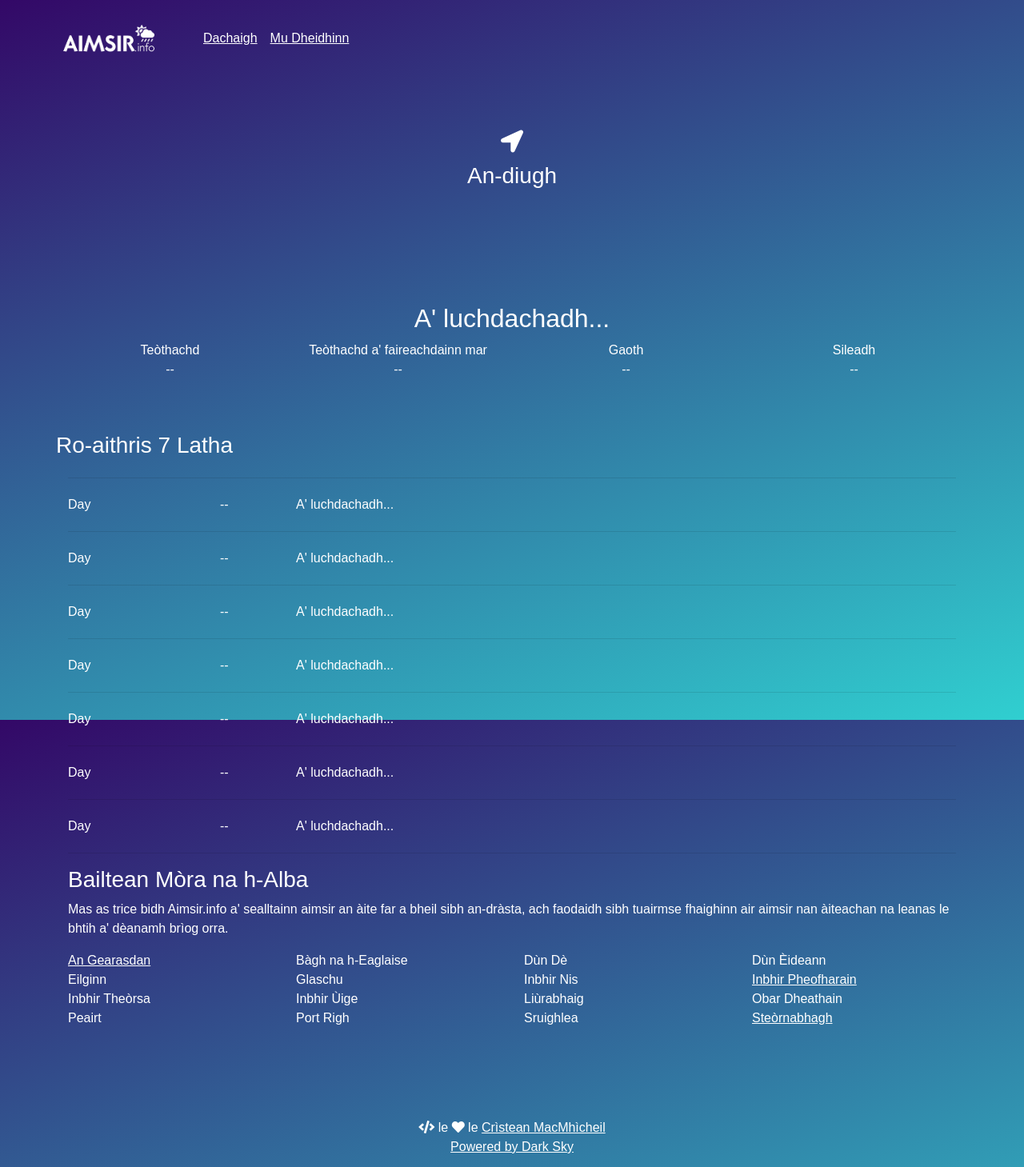
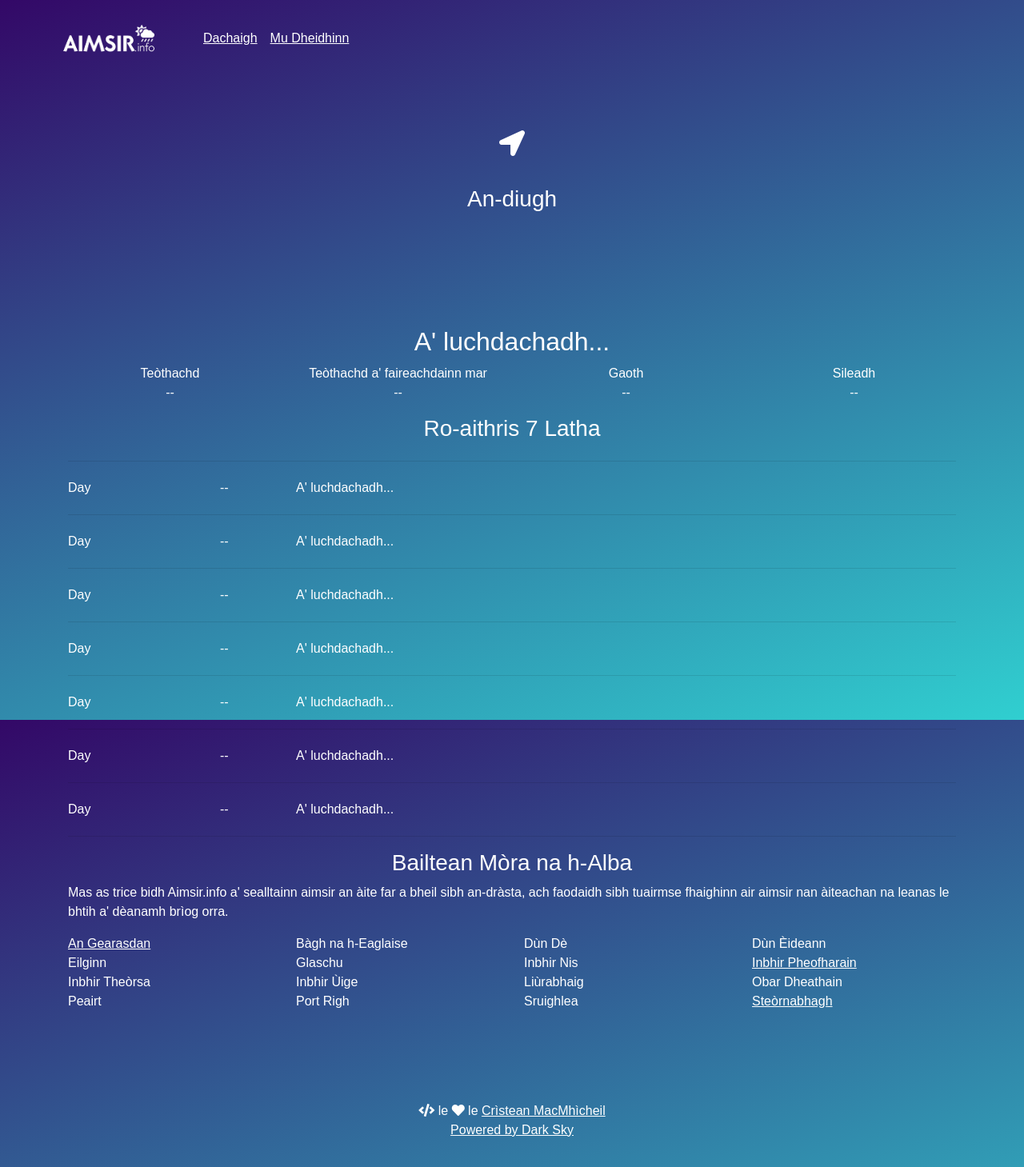
Before and after one commit to angeidheal/aimsir, a Jekyll site: the page built from index.html, in a window 1280 px wide. Shown: the whole page at 80% size. Built offline with Jekyll 4.4.1, drawn with Linux system fonts in a browser that asks for light colours; nearby versions of some CDN libraries; a script that is not in the unit is left out.

Commit message:
Update index.html

```diff
--- a/index.html
+++ b/index.html
@@ -4,10 +4,10 @@ title: Dachaigh
 ---
 
 <div class="container">
-
   <div class="current-weather">
-    <h3 style="text-align: center"><i class="fas fa-location-arrow"></i></h3>
-    <h3 style="text-align: center">An-diugh</h3>
+    <h2><i class="fas fa-location-arrow"></i></h2>
+    <br/>
+    <h3>An-diugh</h3>
     <div class="row">
       <div class="col-md-12">
         <canvas class="icon" width="128" height="128"></canvas>
@@ -34,8 +34,8 @@ title: Dachaigh
     </div>
   </div>
 
-  <div class="future">
-    <div class="row">
+  <div class="row center">
+    <div class="col-md-12">
       <h3>Ro-aithris 7 Latha</h3>
     </div>
   </div>
@@ -142,7 +142,7 @@ title: Dachaigh
 
       <div class="row">
         <div class="col-md-12">
-          <h3>Bailtean Mòra na h-Alba</h3>
+          <h3 class="center">Bailtean Mòra na h-Alba</h3>
         </div>
         <div class="col-md-12">
           <p>Mas as trice bidh Aimsir.info a' sealltainn aimsir an àite far a bheil sibh an-dràsta, ach faodaidh sibh tuairmse fhaighinn air aimsir nan àiteachan na leanas le bhtih a' dèanamh brìog orra.</p>
```
